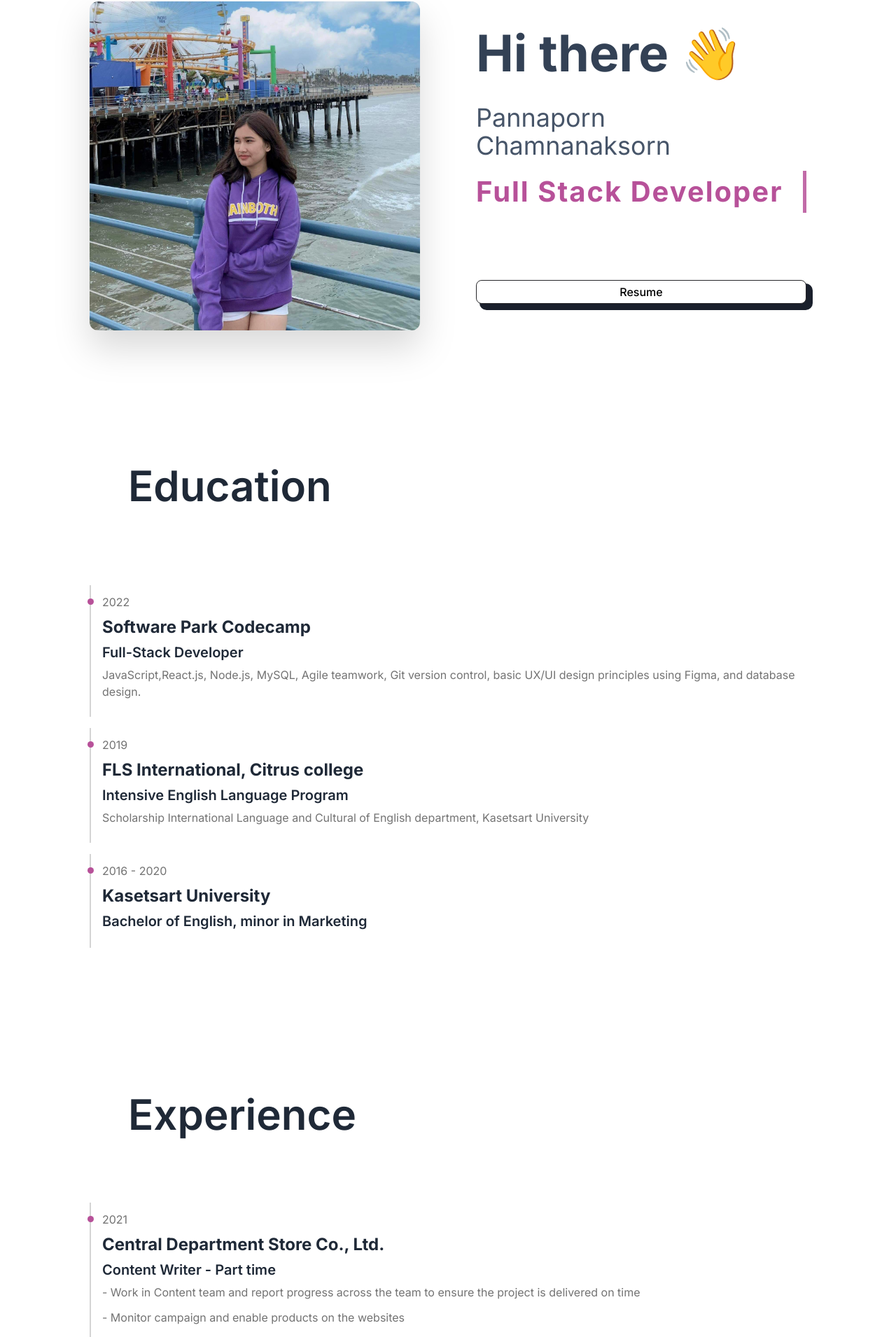
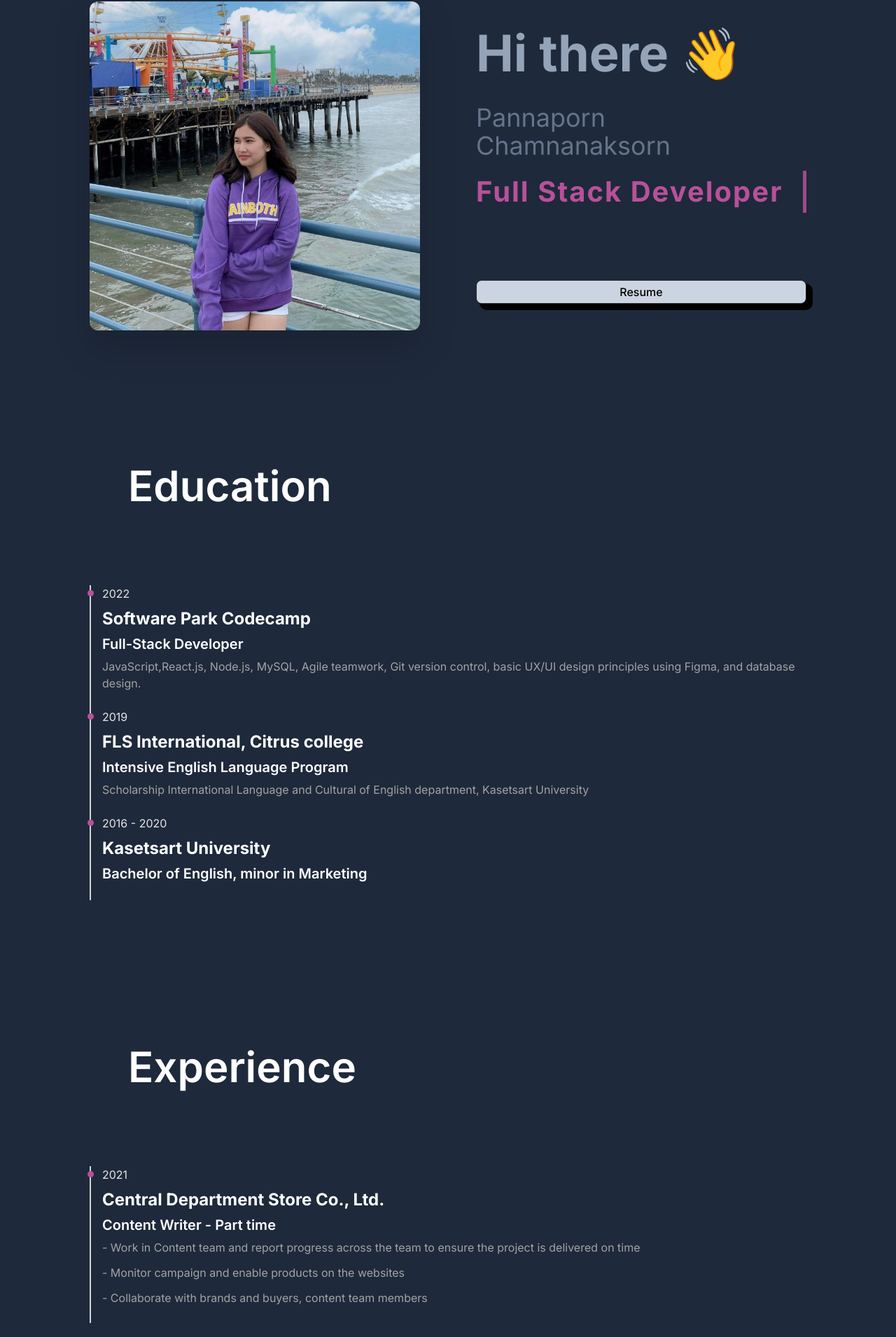
Before and after one commit to Earnpnp/profile-nextjs, a Next.js app: page / in a window 1280 px wide. Shown: the part 94-2004 px from the top of the page at 70% size. Built offline with nearby package versions, Linux system fonts and the light colour scheme.

Commit message:
style: theme

```diff
--- a/app/globals.css
+++ b/app/globals.css
@@ -1,6 +1,6 @@
 body {
   margin: 0;
-  background-color: white;
+  background-color: #1e293b;
 }
 
 body::-webkit-scrollbar,
--- a/components/About.js
+++ b/components/About.js
@@ -19,9 +19,10 @@ function About() {
         <main className="w-full flex items-center justify-center">
           {/* About section */}
           <section
-            className="max-w-sm md:max-w-5xl mx-auto grid grid-cols-1 md:grid-cols-2 gap-10 md:gap-20 my-24 "
+            className="max-w-sm md:max-w-5xl mx-auto grid grid-cols-1 md:grid-cols-2 gap-10 md:gap-20 my-24"
             id="about"
           >
+            {/* <div className="w-full max-w-sm md:max-w-5xl flex items-center justify-center my-4 flex-wrap gap-10"></div> */}
             <div className="w-full h-420 flex items-center justify-center">
               <Image
                 className="w-full h-full object-cover rounded-xl drop-shadow-2xl relative"
@@ -31,17 +32,17 @@ function About() {
             </div>
 
             <div className="w-full h-420 flex flex-col justify-center gap-4">
-              <h1 className="text-4xl md:text-7xl text-slate-700 font-bold mb-5">
+              <h1 className="text-4xl md:text-7xl text-slate-400 font-bold mb-5">
                 Hi there 👋
               </h1>
-              <p className="text-2xl md:text-4xl text-slate-600">
+              <p className="text-2xl md:text-4xl text-slate-500">
                 Pannaporn Chamnanaksorn
               </p>
               <p className="fullstackdev">Full Stack Developer</p>
               <button
-                className="font-medium mt-20 text-black hover:text-slate-400 bg-white
+                className="font-medium mt-20 text-black hover:text-slate-400 bg-slate-300
                 cursor-pointer  px-2 py-1 rounded-lg
-               border border-zinc-800  shadow-[7px_7px_0px_2px_#1a202c] p-2 md:max-w-[500px]
+               border border-zinc-800  shadow-[7px_7px_0px_2px_black] p-2 md:max-w-[500px]
               hover:border-zinc-600 duration-100 ease-in-out active:shadow-none active:translate-x-1 active:translate-y-1"
                 onClick={handleDownload}
               >
--- a/components/Education.js
+++ b/components/Education.js
@@ -8,7 +8,7 @@ function Education() {
     <>
       <Element name="education">
         <div
-          className="text-6xl ml-[183px] mt-24 font-semibold
+          className="text-6xl ml-[183px] mt-24 font-semibold text-white
                 inline-block
                 relative
                 transition-all
@@ -29,23 +29,23 @@ function Education() {
         </div>
 
         <section className="flex flex-col items-center justify-center w-full my-24">
-          <div className="w-full max-w-sm md:max-w-5xl flex items-center justify-center my-4 flex-wrap gap-4">
+          <div className="w-full max-w-sm md:max-w-5xl flex items-center justify-center my-4 flex-wrap">
             {EducationData &&
               EducationData.map((n) => (
-                <ol class="border-l-2 border-neutral-300 dark:border-neutral-500 w-full max-w-sm md:max-w-5xl flex jus flex-wrap gap-4">
+                <ol class="border-l-2 border-neutral-300 dark:border-neutral-500 w-full max-w-sm md:max-w-5xl flex flex-wrap">
                   <li>
-                    <div class="flex-start flex items-center pt-3">
+                    <div class="flex-start flex items-center">
                       <div class="-ml-[5px] mr-3 h-[9px] w-[9px] rounded-full bg-[#B75199] dark:bg-neutral-500"></div>
-                      <p class="text-md text-neutral-500 dark:text-neutral-300">
-                        {n.date}
-                      </p>
+                      <p class="text-md text-neutral-200">{n.date}</p>
                     </div>
                     <div class="mb-6 ml-4 mt-2">
-                      <h4 class="mb-1.5 text-2xl font-bold">{n.title}</h4>
-                      <h1 class="mb-1.5 text-xl font-semibold">{n.subtitle}</h1>
-                      <p class="mb-3 text-neutral-500 dark:text-neutral-300">
-                        {n.description}
-                      </p>
+                      <h4 class="mb-1.5 text-2xl font-bold text-white">
+                        {n.title}
+                      </h4>
+                      <h1 class="mb-1.5 text-xl font-semibold text-white">
+                        {n.subtitle}
+                      </h1>
+                      <p class="mb-3 text-neutral-400">{n.description}</p>
                     </div>
                   </li>
                 </ol>
--- a/components/Experience.js
+++ b/components/Experience.js
@@ -8,7 +8,7 @@ function Experience() {
     <>
       <Element name="experience">
         <div
-          className="text-6xl ml-[183px] mt-24 font-semibold
+          className="text-6xl ml-[183px] mt-24 font-semibold text-white
                 inline-block
                 relative
                 transition-all
@@ -29,32 +29,30 @@ function Experience() {
         </div>
 
         <section className="flex flex-col items-center justify-center w-full my-24">
+          <div className="w-full max-w-sm md:max-w-5xl flex items-center justify-center my-4 flex-wrap">
             {ExperienceData &&
               ExperienceData.map((n) => (
-              <ol class="border-l-2 border-neutral-300 dark:border-neutral-500 w-full max-w-sm md:max-w-5xl flex jus flex-wrap gap-4">
+                <ol class="border-l-2 border-neutral-300 dark:border-neutral-500 w-full max-w-sm md:max-w-5xl flex flex-wrap">
                   <li>
-                  <div class="flex-start flex items-center pt-3">
+                    <div class="flex-start flex items-center">
                       <div class="-ml-[5px] mr-3 h-[9px] w-[9px] rounded-full bg-[#B75199] dark:bg-neutral-500"></div>
-                    <p class="text-md text-neutral-500 dark:text-neutral-300">
-                      {n.date}
-                    </p>
+                      <p class="text-md text-neutral-200">{n.date}</p>
                     </div>
                     <div class="mb-6 ml-4 mt-2">
-                    <h4 class="mb-1.5 text-2xl font-bold">{n.title}</h4>
-                    <h1 class="mb-1.5 text-xl font-semibold">{n.subtitle}</h1>
-                    <p class="mb-3 text-neutral-500 dark:text-neutral-300">
-                      {n.description1}
-                    </p>
-                    <p class="mb-3 text-neutral-500 dark:text-neutral-300">
-                      {n.description2}
-                    </p>
-                    <p class="mb-3 text-neutral-500 dark:text-neutral-300">
-                      {n.description3}
-                    </p>
+                      <h4 class="mb-1.5 text-2xl font-bold text-white">
+                        {n.title}
+                      </h4>
+                      <h1 class="mb-1.5 text-xl font-semibold text-white">
+                        {n.subtitle}
+                      </h1>
+                      <p class="mb-3 text-neutral-400">{n.description1}</p>
+                      <p class="mb-3 text-neutral-400">{n.description2}</p>
+                      <p class="mb-3 text-neutral-400">{n.description3}</p>
                     </div>
                   </li>
                 </ol>
               ))}
+          </div>
         </section>
       </Element>
     </>
--- a/components/Project.js
+++ b/components/Project.js
@@ -16,7 +16,7 @@ function Project() {
     <>
       <Element name="projects">
         <div
-          className="text-6xl ml-[183px] mt-24 font-semibold justify-center
+          className="text-6xl ml-[183px] mt-24 font-semibold text-white
                 inline-block
                 relative
                 transition-all
@@ -42,7 +42,7 @@ function Project() {
               ProjectData.map((n) => (
                 <div
                   key={n.id}
-                  className="border border-zinc-800 rounded-3xl shadow-[7px_7px_0px_2px_#1a202c] p-6 max-w-[800px]
+                  className="border border-zinc-800 rounded-3xl shadow-[7px_7px_0px_2px_black] p-6 max-w-[800px] bg-slate-200
               hover:border-zinc-600 duration-100 ease-in-out"
                 >
                   <video
--- a/components/Techstack.js
+++ b/components/Techstack.js
@@ -10,9 +10,9 @@ function Techstack() {
             TechstackData.map((n) => (
               <div
                 key={n.id}
-                className="bg-white border border-gray px-6 py-2 inline-block text-lg bg-transparent hover:text-white hover:bg-[#B75199] rounded-lg cursor-pointer duration-200
+                className="bg-white border px-6 py-2 inline-block text-lg bg-transparent hover:bg-slate-50 hover:text-slate-700 rounded-lg cursor-pointer duration-200
                 ont-medium text-slate-800
-               border-zinc-800  shadow-[4px_4px_0px_2px_#1a202c] p-2 md:max-w-[500px]
+                shadow-[4px_4px_0px_2px_#B75199] p-2 md:max-w-[500px]
               hover:border-zinc-600  ease-in-out active:shadow-none active:translate-x-1 active:translate-y-1"
               >
                 {n.name}
```
Lines whose indentation alone changed are shown as unchanged.
